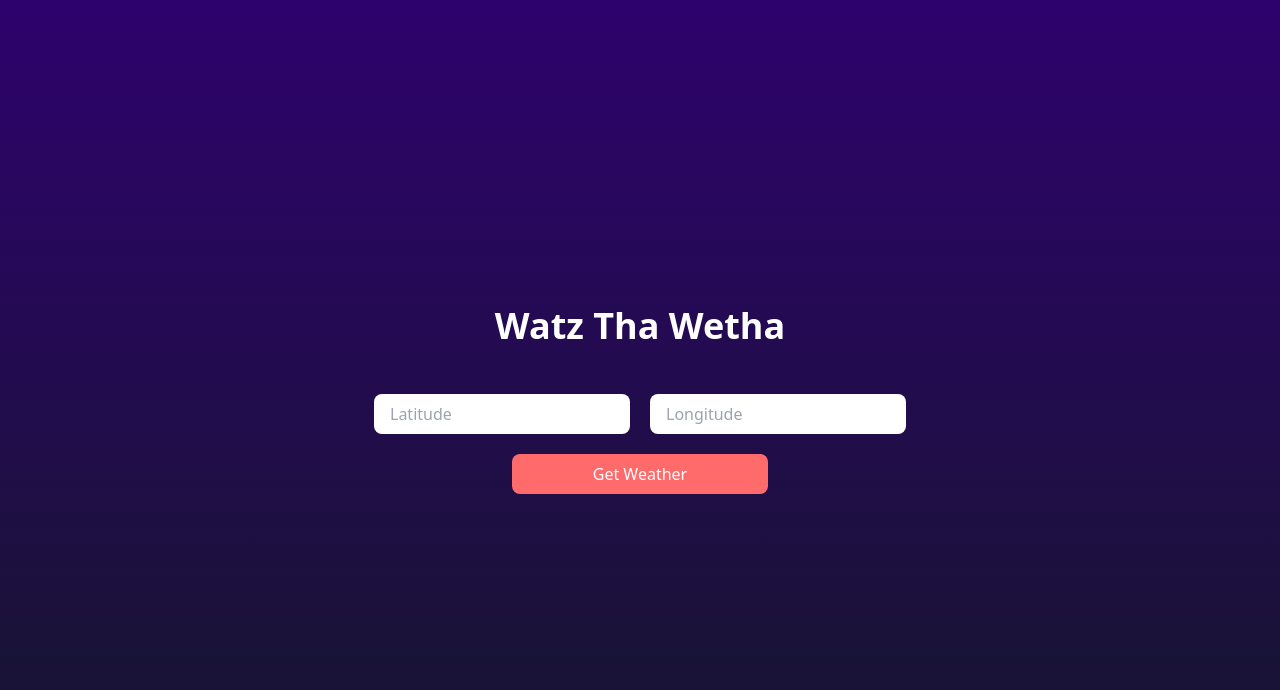
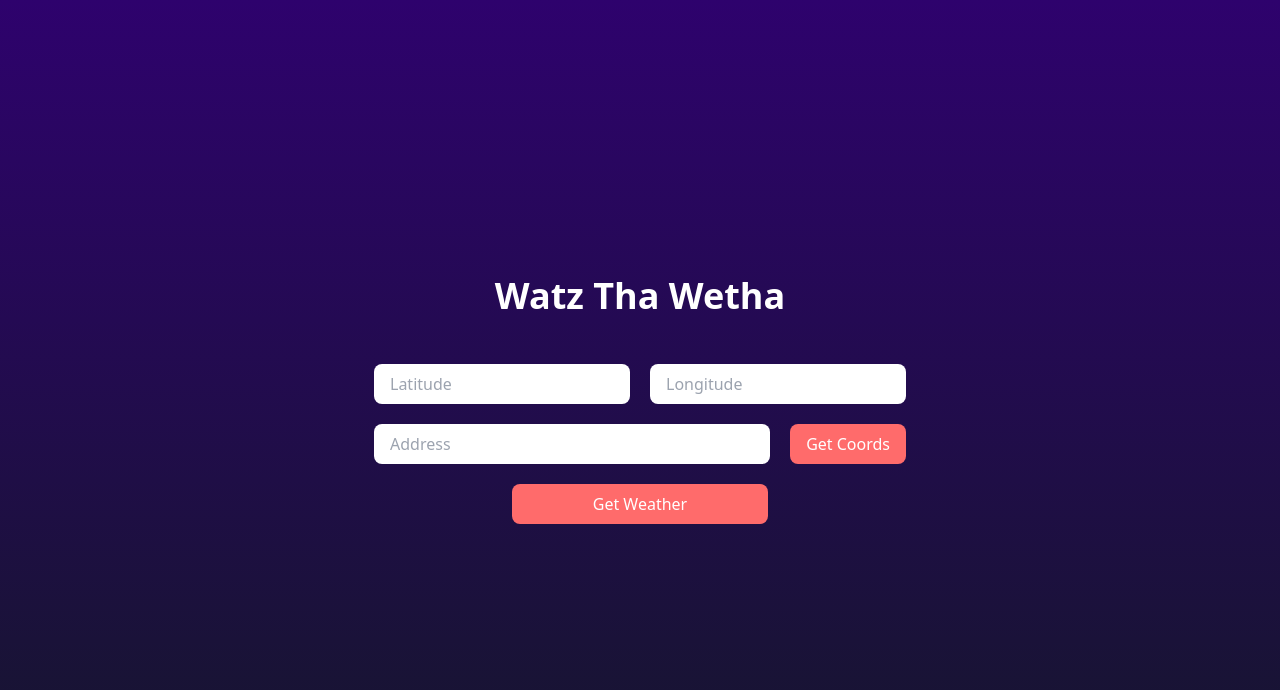
Before and after one commit to byronkeet/watz-tha-wetha, a Next.js app: page / in a window 1280 px wide. Shown: the top 690 px of the page. Built offline with nearby package versions, Linux system fonts and the light colour scheme.

Commit message:
Added address input field and connected getLatLng route

```diff
--- a/src/pages/index.tsx
+++ b/src/pages/index.tsx
@@ -4,6 +4,8 @@ import Head from "next/head"
 
 import Spinner from "../components/Spinner";
 import RenderChart from "../components/RenderChart";
+
+import type { Address } from "./api/getLatLng";
 
 const LATITUDE_PATTERN = /^-?([1-8]?\d(\.\d{1,6})?|90(\.0{1,6})?)$/;
 const LONGITUDE_PATTERN = /^-?((1[0-7]|[1-9])?\d(\.\d{1,6})?|180(\.0{1,6})?)$/;
@@ -30,7 +32,6 @@ export interface Forecast {
 	daily: Temperatures;
 }
 
-
 function request<TResponse>(
 	url: string,
 	config: RequestInit = {}
@@ -47,9 +48,43 @@ function request<TResponse>(
 const Home: NextPage = () => {
 	const latRef = useRef<HTMLInputElement>(null);
 	const lngRef = useRef<HTMLInputElement>(null);
+	const addressRef = useRef<HTMLInputElement>(null);
 
 	const [loading, setLoading] = useState(false);
 	const [temperatures, setTemperatures] = useState<Temperatures>();
+
+	const handleGetLatLng = () => {
+		setLoading(true);
+		const address = addressRef.current?.value || '';
+
+		if (!address) {
+			alert('Please enter an address');
+			setLoading(false);
+			return;
+		}
+		console.log(address)
+		request<Address>(`http://localhost:3000/api/getLatLng`, {
+			method: 'POST',
+			body: JSON.stringify({ address: address })
+		})
+		.then(data => {
+			console.log(data)
+			if (data.latitude && latRef.current) {
+				latRef.current.value = data.latitude.toString();
+			}
+			if (data.longitude && lngRef.current) {
+				lngRef.current.value = data.longitude.toString();
+			}
+		})
+		.catch(err => {
+			console.log(err);
+		})
+		.finally(() => {
+			setLoading(false);
+		})
+
+
+	}
 
 	const handleGetWeather = () => {
 		setLoading(true);
@@ -114,7 +149,24 @@ const Home: NextPage = () => {
 							}}
 							className="w-64 px-4 py-2 rounded-lg"
 						/>
+
 					</div>
+					<div className="address mb-5 w-full flex flex-row justify-between gap-5">
+						<input
+							type="text"
+							name="address"
+							placeholder="Address"
+							ref={addressRef}
+							className=" px-4 py-2 rounded-lg grow"
+						/>
+						<button
+							className="bg-[#ff6b6b] text-white px-4 py-2 rounded-lg basis=1/3"
+							onClick={handleGetLatLng}
+						>
+							Get Coords
+						</button>
+					</div>
+
 					{ loading ?
 						<Spinner /> :
 						<button
```
